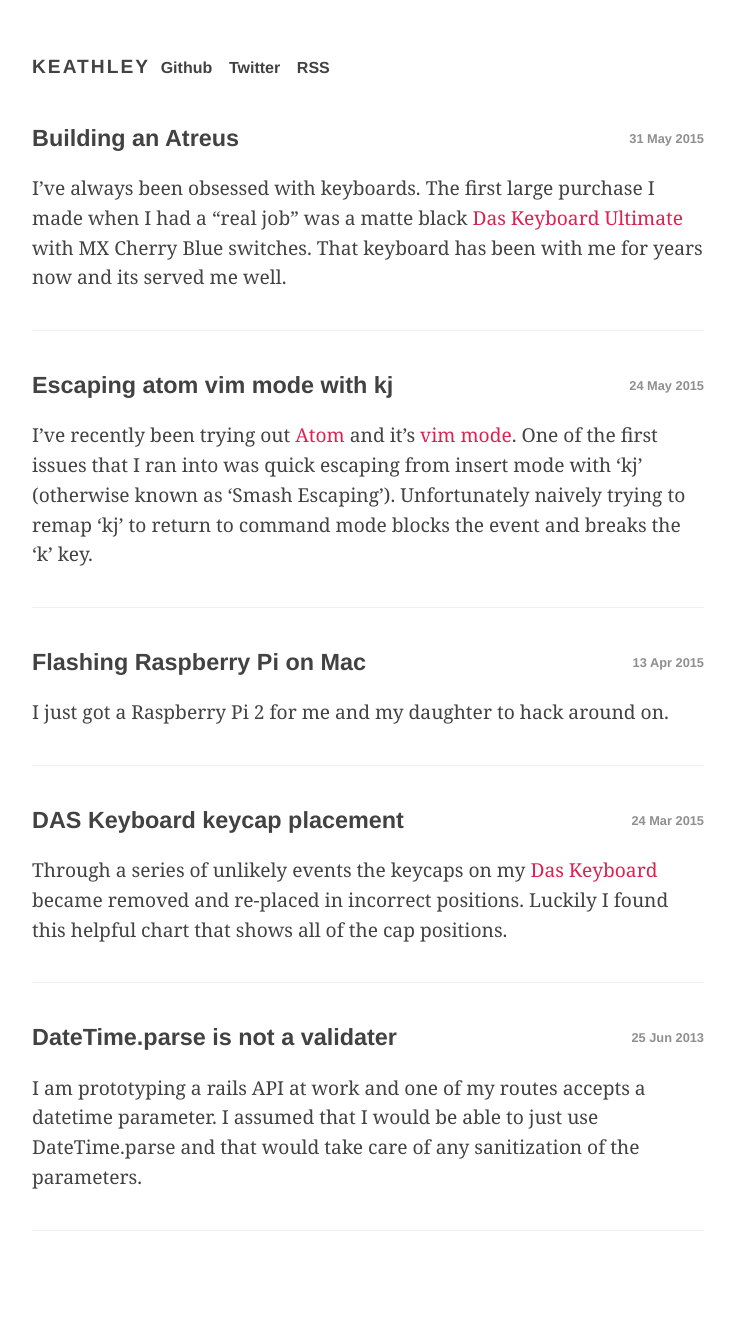
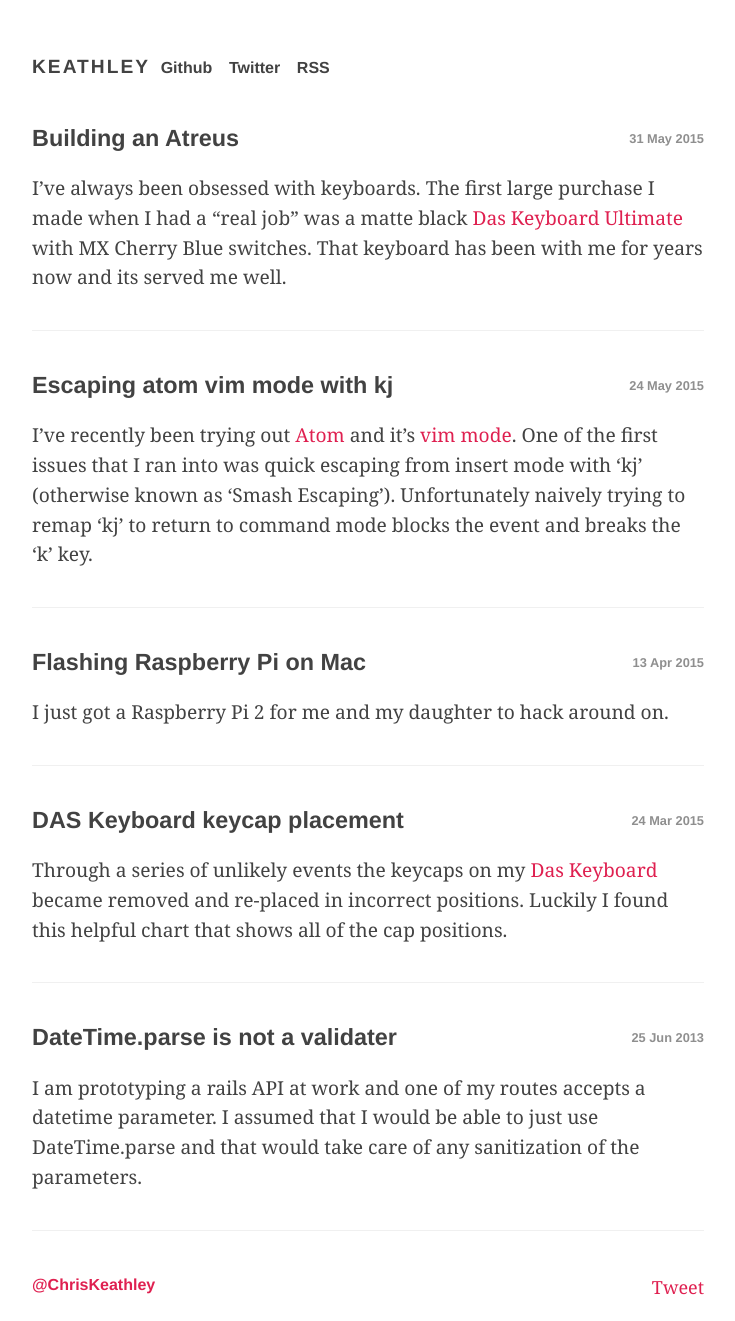
Before and after one commit to wojtekmach/keathley.github.io, a Jekyll site: the page built from index.html, in a window 1280 px wide. Shown: the whole page, without its empty margins (272-1007 px from the left). Built offline with Jekyll 4.4.1, drawn with Linux system fonts in a browser that asks for light colours; nearby versions of some CDN libraries; comment, search, counter and statistics services are not loaded; before the commit the page ends 1231 px from its top, so only the background shows below that.

Commit message:
Add twitter stuffs

```diff
--- a/_layouts/default.html
+++ b/_layouts/default.html
@@ -51,6 +51,11 @@
       {{ content }}
     </section>
     <footer class="footer">
+      <h4 class="date">
+        <a href="https://twitter.com/chriskeathley">@ChrisKeathley</a>
+      </h4>
+      <a href="https://twitter.com/share" class="twitter-share-button" data-via="ChrisKeathley">Tweet</a>
+      <script>!function(d,s,id){var js,fjs=d.getElementsByTagName(s)[0],p=/^http:/.test(d.location)?'http':'https';if(!d.getElementById(id)){js=d.createElement(s);js.id=id;js.src=p+'://platform.twitter.com/widgets.js';fjs.parentNode.insertBefore(js,fjs);}}(document, 'script', 'twitter-wjs');</script>
     </footer>
   </div>
 </body>
--- a/_layouts/post.html
+++ b/_layouts/post.html
@@ -5,5 +5,4 @@
 <div id="post">
   <h1 class="title">{{ page.title }}</h1>
 	{{ content }}
-  <h4 class="date">Keathley - {{ page.date | date_to_string }}</h4>
 </div>
--- a/css/main.scss
+++ b/css/main.scss
@@ -189,4 +189,12 @@
   .post-excerpt { margin-top: 0.7rem; }
 }
 
-#post > .date { color: lighten($base-color, 40); }
+.date {
+  display: inline-block;
+  color: lighten($base-color, 40);
+}
+
+.twitter-share-button {
+  margin-top: 1.5rem;
+  float: right;
+}
```
